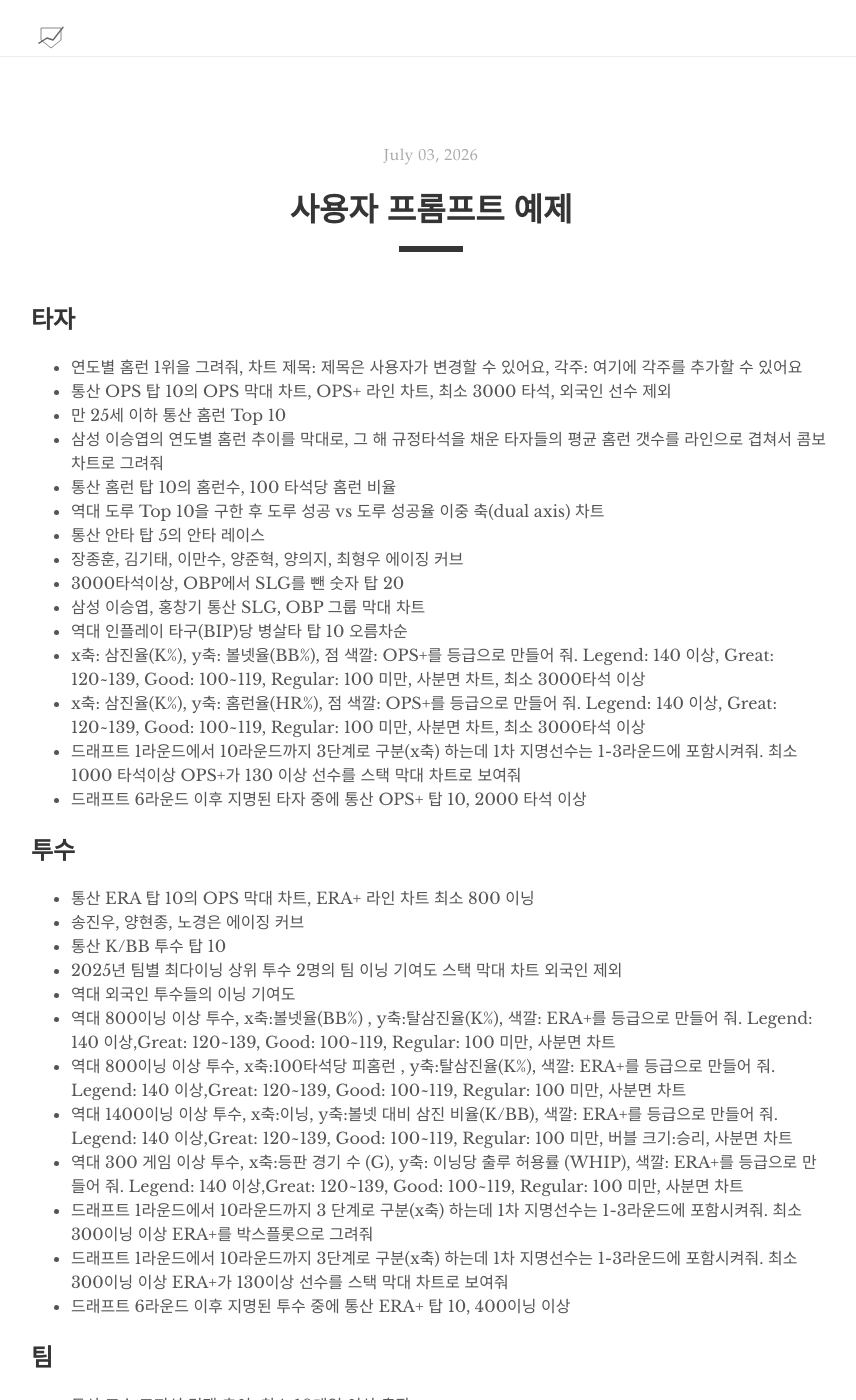
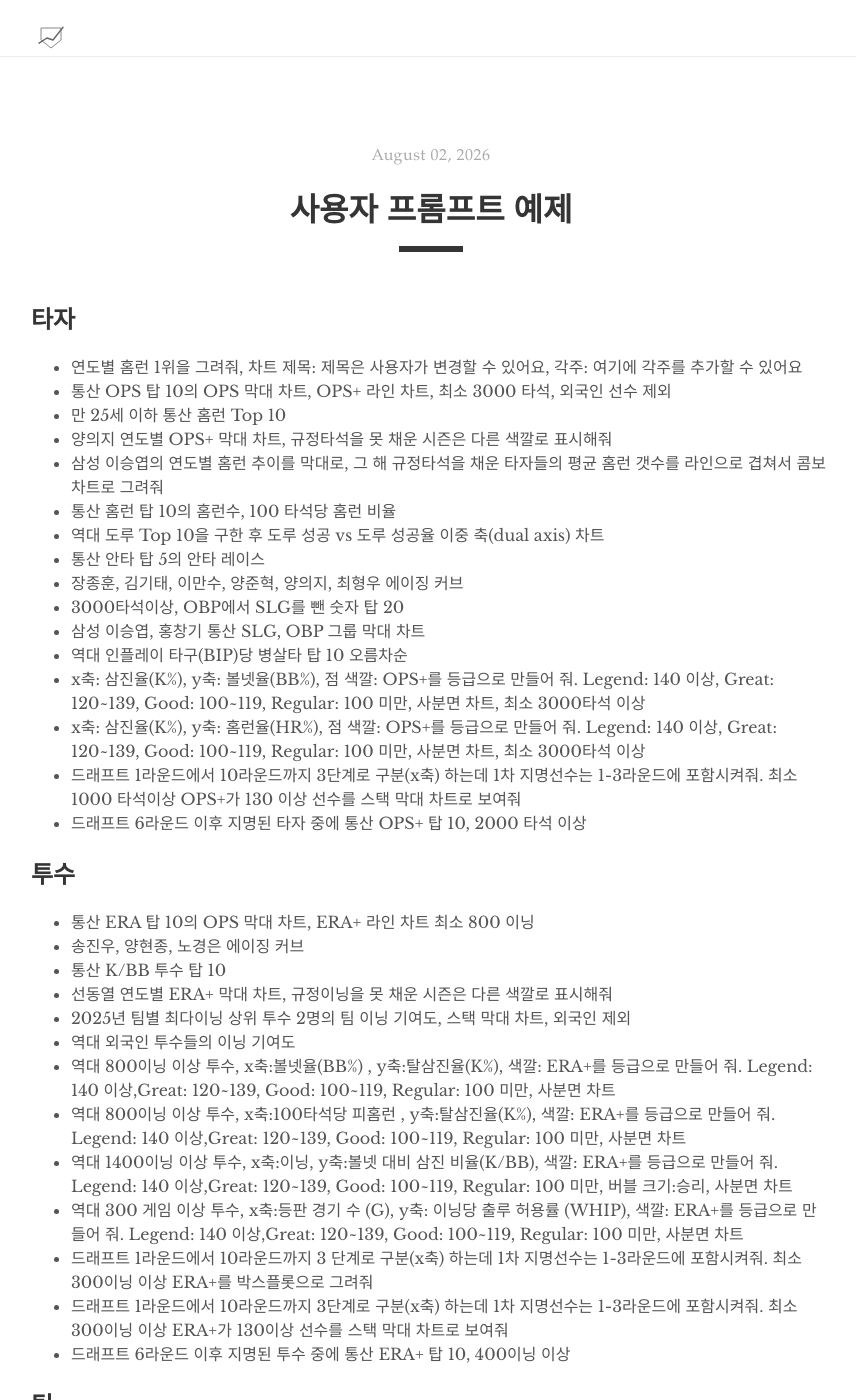
Before and after one commit to sylvakr/baseball-chart-blog, a Jekyll site: the page built from _posts/2026-08-02-user-prompts-examples.md, in a window 1280 px wide and 1400 px high. Shown: the whole window, without its empty margins (209-1065 px from the left). Built offline with Jekyll 4.4.1, drawn with Linux system fonts in a browser that asks for light colours; some of the changed text lies outside the part shown.

Commit message:
vault backup: 2026-08-04 18:17:23

```diff
--- a/_posts/2026-07-03-user-prompts-examples.md
+++ b/_posts/2026-08-02-user-prompts-examples.md
@@ -10,6 +9,7 @@ hidden: true
 - 연도별 홈런 1위을 그려줘, 차트 제목: 제목은 사용자가 변경할 수 있어요, 각주: 여기에 각주를 추가할 수 있어요
 - 통산 OPS 탑 10의 OPS 막대 차트, OPS+ 라인 차트, 최소 3000 타석, 외국인 선수 제외
 - 만 25세 이하 통산 홈런 Top 10
+- 양의지 연도별 OPS+ 막대 차트, 규정타석을 못 채운 시즌은 다른 색깔로 표시해줘
 - 삼성 이승엽의 연도별 홈런 추이를 막대로, 그 해 규정타석을 채운 타자들의 평균 홈런 갯수를 라인으로 겹쳐서 콤보 차트로 그려줘
 - 통산 홈런 탑 10의 홈런수, 100 타석당 홈런 비율
 - 역대 도루 Top 10을 구한 후 도루 성공 vs 도루 성공율 이중 축(dual axis) 차트
@@ -27,7 +27,8 @@ hidden: true
 - 통산 ERA 탑 10의 OPS 막대 차트, ERA+ 라인 차트 최소 800 이닝
 - 송진우, 양현종, 노경은 에이징 커브
 - 통산 K/BB 투수 탑 10
-- 2025년 팀별 최다이닝 상위 투수 2명의 팀 이닝 기여도 스택 막대 차트 외국인 제외
+- 선동열 연도별 ERA+ 막대 차트, 규정이닝을 못 채운 시즌은 다른 색깔로 표시해줘
+- 2025년 팀별 최다이닝 상위 투수 2명의 팀 이닝 기여도, 스택 막대 차트, 외국인 제외
 - 역대 외국인 투수들의 이닝 기여도
 - 역대 800이닝 이상 투수, x축:볼넷율(BB%) , y축:탈삼진율(K%), 색깔: ERA+를 등급으로 만들어 줘. Legend: 140 이상,Great: 120~139, Good: 100~119, Regular: 100 미만, 사분면 차트
 - 역대 800이닝 이상 투수, x축:100타석당 피홈런 , y축:탈삼진율(K%), 색깔: ERA+를 등급으로 만들어 줘. Legend: 140 이상,Great: 120~139, Good: 100~119, Regular: 100 미만, 사분면 차트
@@ -43,13 +44,16 @@ hidden: true
 
 ## 리그
 - 연도별 규정타석을 채운 타자 수 추이
+- 연도별 규정이닝을 채운 투수 선버스트 차트
 - 2025년 규정타석을 채운 타자 막대 차트, 범례에 팀을 표시 해줘
+- 2025년 규정타석을 채운 타자를 팀별로 선버스트 차트로 보여줘
 - 연도별 전 경기 출장 타자 스택 막대 차트
 - 20-20 클럽
 - 타격 3관왕
 - 10년 연속 두자리수 홈런
 - 10년 연속 3할 이상
 - 10년 연속 규정타석 달성
+- 7년 연속 규정이닝 달성
 - 왼손타자 vs 오른손타자 선수 비율, 타석수 비율. 외야수만
 - 선수 키 추이를 타자와 투수로 나누어서 보여줘
 - 연도별 팀 OPS 히트맵
```
Also changed, not shown: other parts of _posts/2026-08-02-user-prompts-examples.md (+0 -1 lines), _posts/2026-08-04-basic-manual.md (added, +72 -0 lines), .obsidian/workspace.json.
